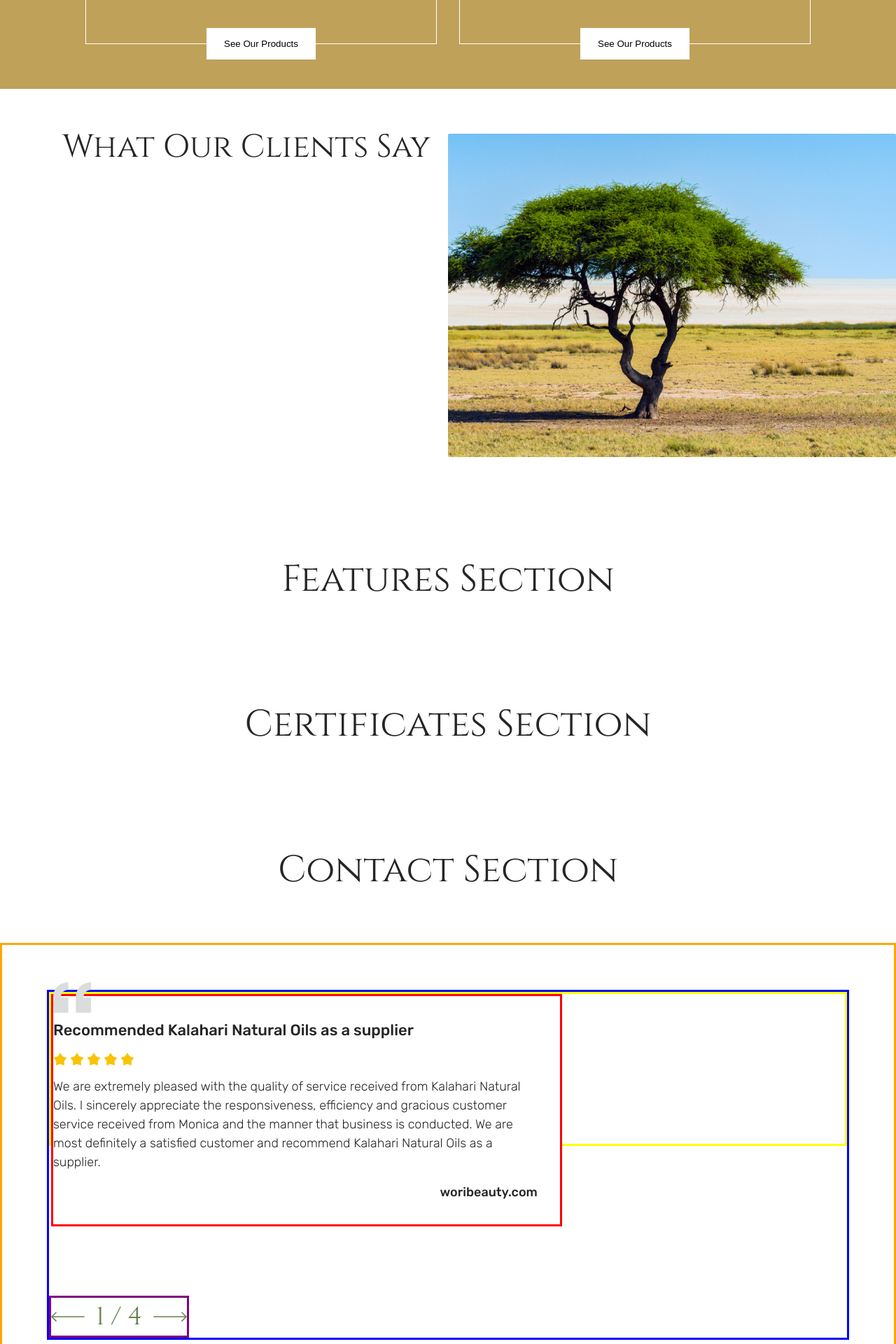
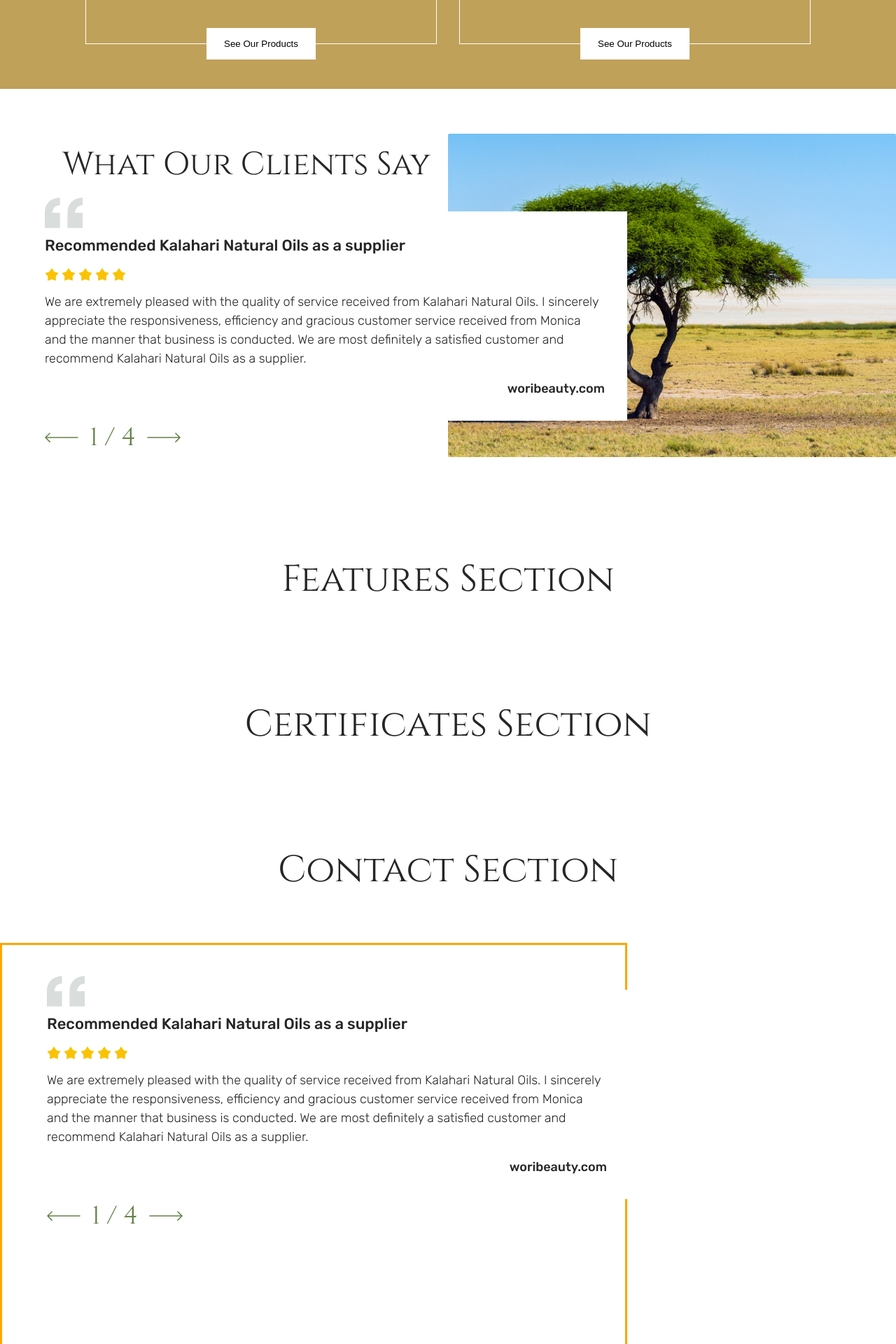
Before and after one commit to spqrod/kalahari-biocare, a React (Create React App) app: page /#/ in a window 1280 px wide. Shown: the part 3540-5460 px from the top of the page at 70% size. Built offline with nearby package versions, Linux system fonts and the light colour scheme.

Commit message:
Add the slider component to the home page

```diff
--- a/src/components/Slider.js
+++ b/src/components/Slider.js
@@ -83,13 +83,12 @@
                             <img src={starIcon} alt="" />
                             <img src={starIcon} alt="" />
                         </div>
-                        <p>
+                        <p className="reviewText">
                             We are extremely pleased with the quality of service received from Kalahari Natural Oils. I sincerely appreciate the responsiveness, efficiency and gracious customer service received from Monica and the manner that business is conducted. We are most definitely a satisfied customer and recommend Kalahari Natural Oils as a supplier.
                         </p>
                         <h6 className="reviewAuthor">
                             woribeauty.com
                         </h6>
-
                 </div>
                 <div className="reviewContainer hidden" reviewId="1">
                     <img className="quoteIcon" src={quoteIcon} alt="" />
@@ -101,7 +100,7 @@
                             <img src={starIcon} alt="" />
                             <img src={starIcon} alt="" />
                         </div>
-                        <p>
+                        <p className="reviewText">
                             8 years ago we fell in love with Kalahari Biocare’s certified organic mongongo oil, and we still are!! Their service is impeccable too!
                         </p>
                         <h6 className="reviewAuthor">
@@ -119,7 +118,7 @@
                             <img src={starIcon} alt="" />
                             <img src={starIcon} alt="" />
                         </div>
-                        <p>
+                        <p className="reviewText">
                             Thank you for doing the business with us. I always expect you to introduce a new product and culture. I am looking forward to seeing you in the future.
                         </p>
                         <h6 className="reviewAuthor">
@@ -136,13 +135,12 @@
                             <img src={starIcon} alt="" />
                             <img src={starIcon} alt="" />
                         </div>
-                        <p>
+                        <p className="reviewText">
                             I have enjoyed working with Kalahari Natural Oils as their quality is always high. They are timely in responding to our requests, and have always been easy to work with. I highly recommend KNO for their product and respectful staff.
                         </p>
                         <h6 className="reviewAuthor">
                             Mary Jo K - USA
                         </h6>
-
                 </div>
             </div>
             <div className="paginationContainer">
--- a/src/pages/Home.js
+++ b/src/pages/Home.js
@@ -85,7 +85,10 @@
 
             <section className="reviewsSection">
 
-                <h2>What Our Clients Say</h2>
+                <div className="contentContainer">
+                    <h2>What Our Clients Say</h2>
+                    <Slider />
+                </div>
 
                 <div className="imageContainer">
                     <img className="image" src={tree} alt="" />
--- a/src/styles/home.css
+++ b/src/styles/home.css
@@ -143,18 +143,19 @@
 
     .reviewsSection {
         display: grid;
-        grid-template-columns: 5fr 1fr 4fr var(--side-padding-for-sections);
-        grid-template-rows: 70px 1fr;
+        grid-template-columns: 1fr 1fr var(--side-padding-for-sections);
+        grid-template-rows: 1fr;
         padding-right: 0;
         align-items: center;
 
-        & h2 {
+        .contentContainer {
             grid-column: 1 / 2;
             grid-row: 1 / 2;
+
         }
 
         .imageContainer {
-            grid-column: 2 / 5;
+            grid-column: 2 / 4;
             grid-row: 1 / 3;
 
             .image {
@@ -167,5 +168,6 @@
 .testSection {
     height: 100vh;
     border: 3px solid orange;
+    width: 70vw;
 
 }
--- a/src/styles/slider.css
+++ b/src/styles/slider.css
@@ -1,23 +1,18 @@
 .sliderContainer {
-    border: 3px solid blue;
-    min-height: 500px;
+    min-height: 350px;
+    width: 100%;
     display: flex;
     flex-wrap: wrap;
 
     .reviewsContainer {
         position: relative;
         width: 100%;
-        border: 3px solid yellow;
 
             .reviewContainer {
-                width: calc(50% - var(--side-padding-for-sections) + 20%);
-                border: 3px solid red;
+                width: calc(50vw - var(--side-padding-for-sections) + 20vw);
 
                 padding: var(--big-gap) var(--big-gap) var(--big-gap) 0;
                 position: absolute;
-                display: flex;
-                flex-direction: column;
-                gap: var(--medium-gap);
                 background-color: white;
                 animation-duration: 1s;
 
@@ -30,14 +25,21 @@
                 .recommendedText {
                     font-size: 22px;
                     font-weight: 500;
+                    padding-bottom: var(--medium-gap);
                 }
 
                 .starsContainer {
                     display: flex;
                     gap: 4px;
+                    padding-bottom: var(--medium-gap);
+                }
+
+                .reviewText {
+                    padding-bottom: var(--medium-gap);
                 }
 
                 .reviewAuthor {
+                    display: block;
                     text-align: end;
                 }
 
@@ -60,13 +62,10 @@
                 &.revealFromLeft {
                     animation-name: revealFromLeft;
                 }
-
-
             }
         }
 
     .paginationContainer {
-        border: 3px solid purple;
         align-self: end;
         display: flex;
         align-items: center;
```
